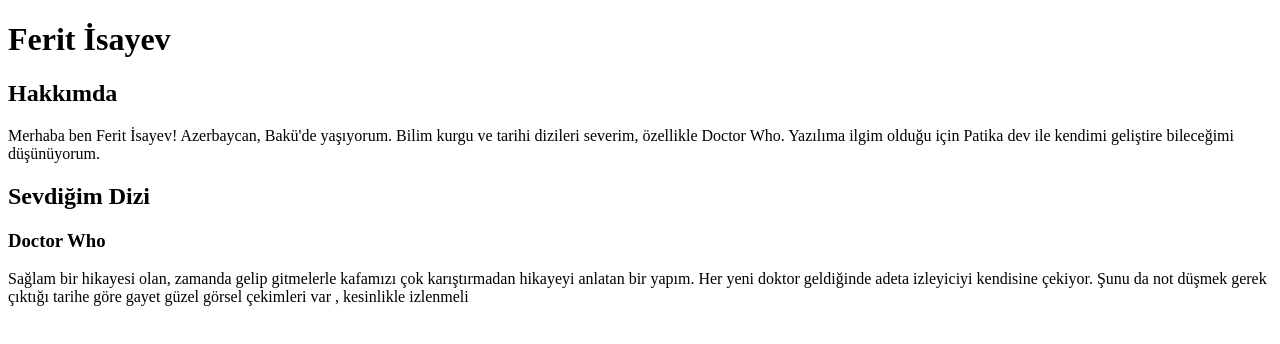
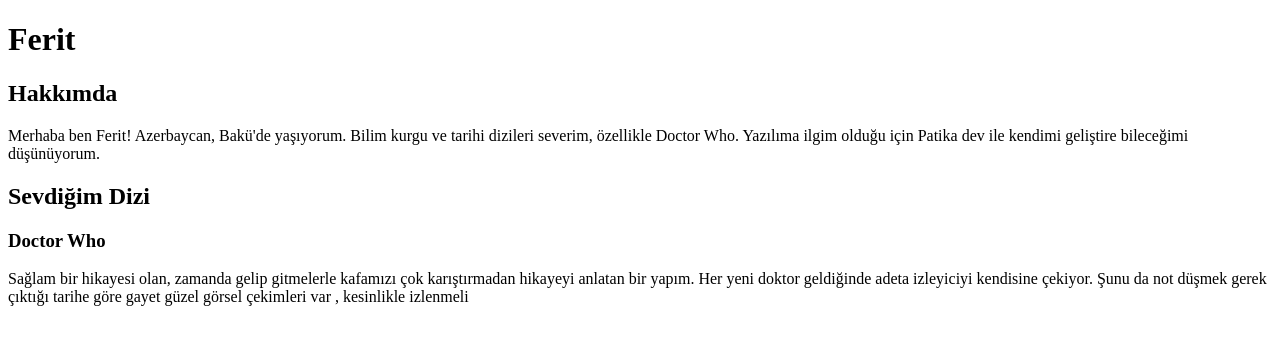
Before and after one commit to f4ridz/KodluyoruzHW-HTML, a plain HTML site: page hw-1/index.html in a window 1280 px wide. Drawn offline with Linux system fonts and the light colour scheme.

Commit message:
genel fix

```diff
--- a/hw-1/index.html
+++ b/hw-1/index.html
@@ -10,12 +10,12 @@
   <!-- Emmet ile otomatik oluştuğu için üst kısım var  -->
 
   <body>
-    <h1>Ferit İsayev</h1>
+    <h1>Ferit</h1>
     <h2>Hakkımda</h2>
     <p>
-      Merhaba ben Ferit İsayev! Azerbaycan, Bakü'de yaşıyorum. Bilim kurgu ve
-      tarihi dizileri severim, özellikle Doctor Who. Yazılıma ilgim olduğu için
-      Patika dev ile kendimi geliştire bileceğimi düşünüyorum.
+      Merhaba ben Ferit! Azerbaycan, Bakü'de yaşıyorum. Bilim kurgu ve tarihi
+      dizileri severim, özellikle Doctor Who. Yazılıma ilgim olduğu için Patika
+      dev ile kendimi geliştire bileceğimi düşünüyorum.
     </p>
 
     <h2>Sevdiğim Dizi</h2>
```
Also changed, not shown: hw-2/index.html (+2 -5 lines).
